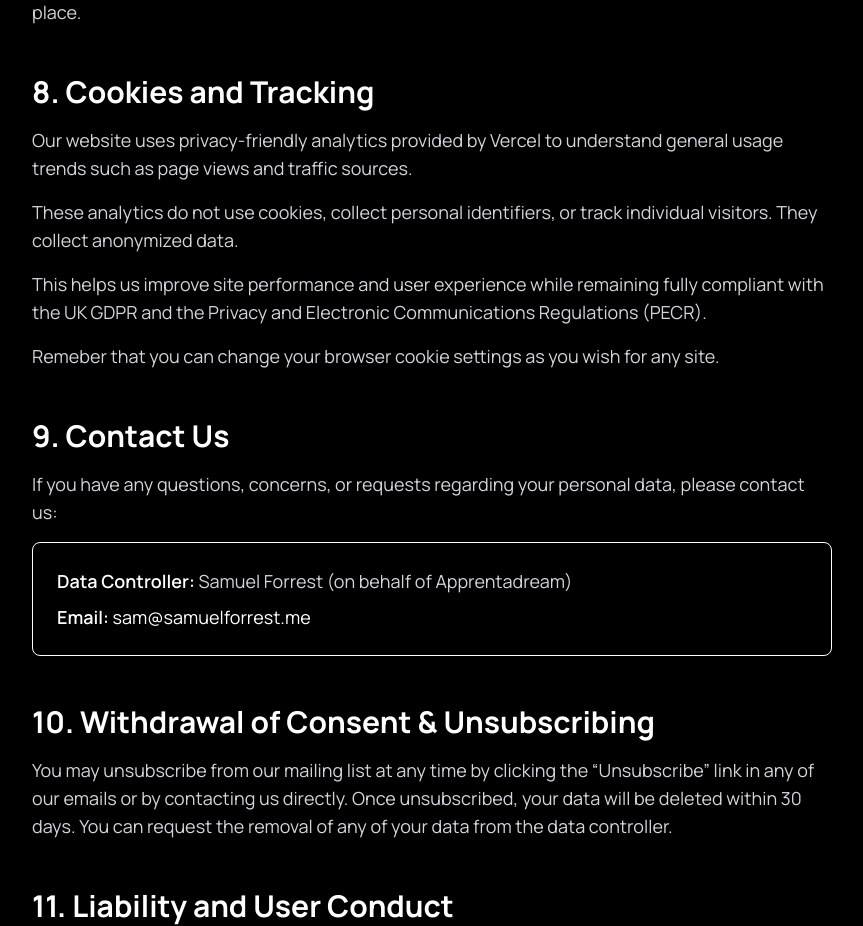
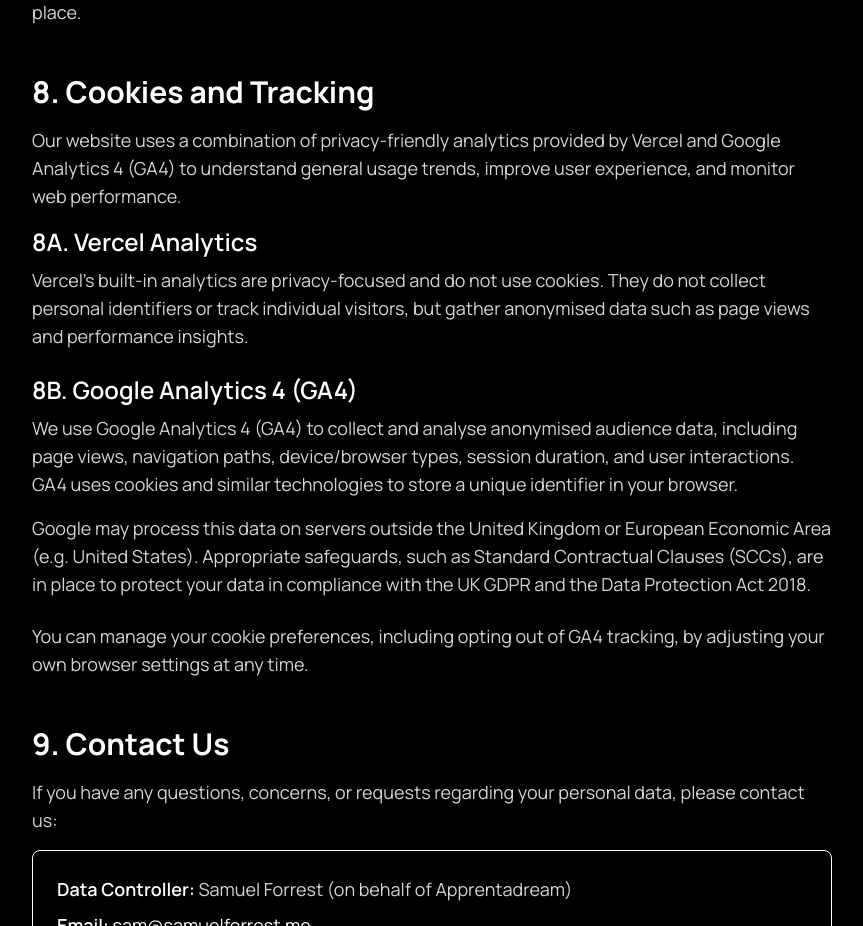
Before and after one commit to samuelforrest/apprentadream.co.uk, a Next.js app: page /terms in a window 1280 px wide. Shown: the part 3040-3966 px from the top of the page, without its empty margins (208-1071 px from the left). Built offline with nearby package versions, Linux system fonts and the light colour scheme.

Commit message:
updated terms to be compliant with new cookies tracking with GA4

```diff
--- a/app/terms/page.tsx
+++ b/app/terms/page.tsx
@@ -264,20 +264,39 @@ export default function Terms() {
               8. Cookies and Tracking
             </h2>
             <p className="text-base sm:text-lg text-gray-300 leading-relaxed mb-4">
-              Our website uses privacy-friendly analytics provided by Vercel to understand general
-              usage trends such as page views and traffic sources. <br></br>
+              Our website uses a combination of privacy-friendly analytics provided by Vercel and
+              Google Analytics 4 (GA4) to understand general usage trends, improve user experience,
+              and monitor web performance.
+            </p>
+
+            <h3 className="text-xl sm:text-2xl font-semibold mb-2 text-white">
+              8A. Vercel Analytics
+            </h3>
+            <p className="text-base sm:text-lg text-gray-300 leading-relaxed">
+              Vercel&rsquo;s built-in analytics are privacy-focused and do not use cookies. They do
+              not collect personal identifiers or track individual visitors, but gather anonymised
+              data such as page views and performance insights.
+            </p>
+
+            <h3 className="text-xl sm:text-2xl font-semibold mt-6 mb-2 text-white">
+              8B. Google Analytics 4 (GA4)
+            </h3>
+            <p className="text-base sm:text-lg text-gray-300 leading-relaxed mb-4">
+              We use Google Analytics 4 (GA4) to collect and analyse anonymised audience data,
+              including page views, navigation paths, device/browser types, session duration, and
+              user interactions. GA4 uses cookies and similar technologies to store a unique
+              identifier in your browser.
             </p>
             <p className="text-base sm:text-lg text-gray-300 leading-relaxed">
-              These analytics do not use cookies, collect personal identifiers, or track individual
-              visitors. They collect anonymized data.<br></br>
+              Google may process this data on servers outside the United Kingdom or European
+              Economic Area (e.g. United States). Appropriate safeguards, such as Standard
+              Contractual Clauses (SCCs), are in place to protect your data in compliance with the
+              UK GDPR and the Data Protection Act 2018.
             </p>
-            <p className="text-base sm:text-lg text-gray-300 leading-relaxed mt-4">
-              This helps us improve site performance and user experience while remaining fully
-              compliant with the UK GDPR and the Privacy and Electronic Communications Regulations
-              (PECR).<br></br>
-            </p>
-            <p className="text-base sm:text-lg text-gray-300 leading-relaxed mt-4">
-              Remeber that you can change your browser cookie settings as you wish for any site.
+
+            <p className="text-base sm:text-lg text-gray-300 leading-relaxed mt-6">
+              You can manage your cookie preferences, including opting out of GA4 tracking, by
+              adjusting your own browser settings at any time.
             </p>
           </section>
 
```
